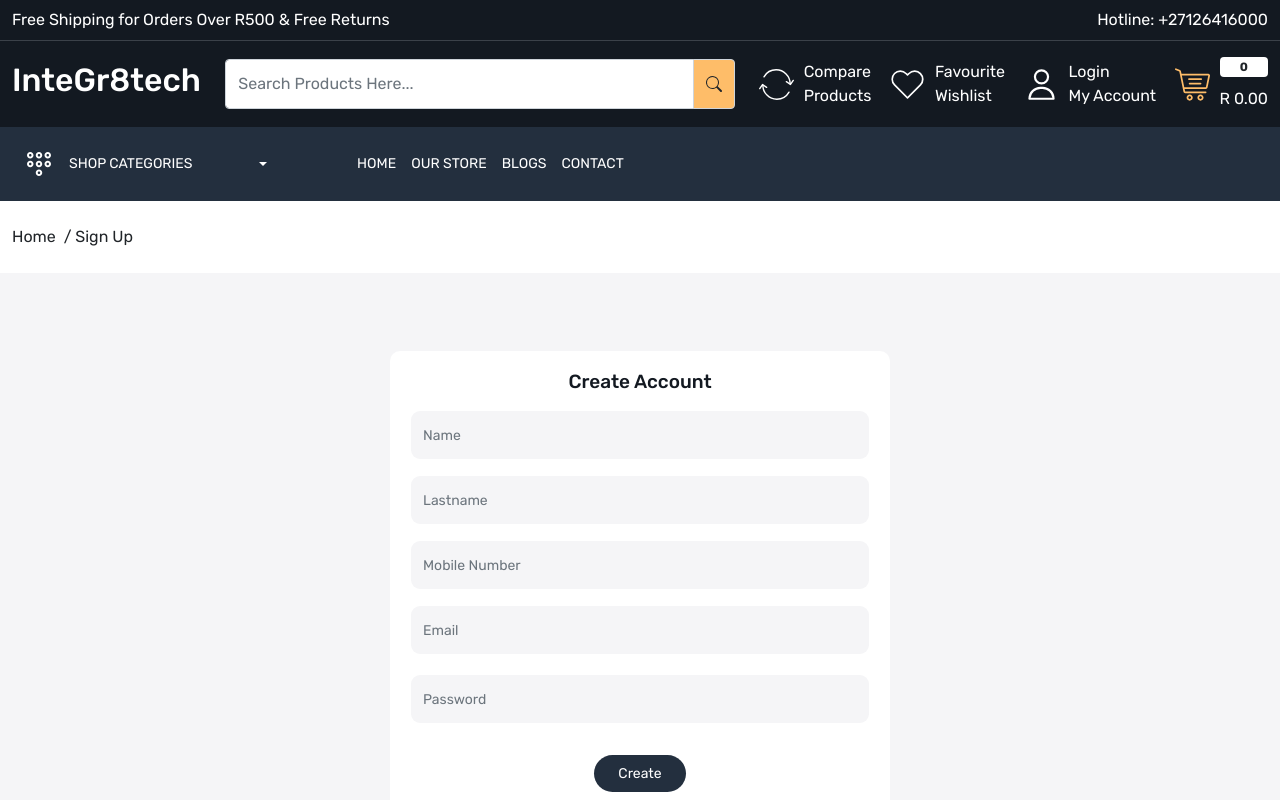
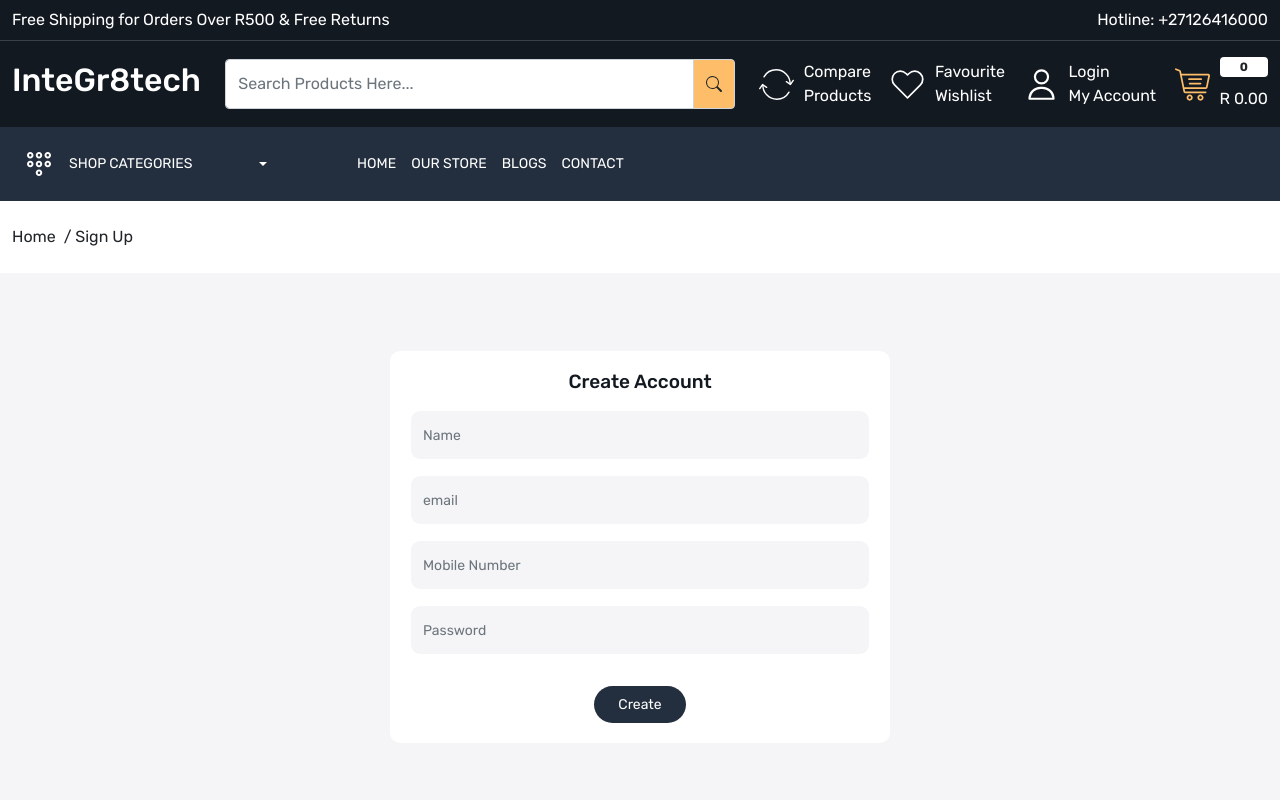
Before and after one commit to eversandrewsm/ecommerce-app, a React (Create React App) app: page /signup in a window 1280 px wide. Shown: the top 800 px of the page. Built offline with nearby package versions, Linux system fonts and the light colour scheme.

Commit message:
Last Update

```diff
--- /dev/null
+++ b/src/components/CustomInput.js
@@ -0,0 +1,17 @@
+import React from "react";
+
+const CustomInput = (props) => {
+  const { type, name, placeholder, classname } = props;
+  return (
+    <div>
+      <input
+        type={type}
+        name={name}
+        placeholder={placeholder}
+        className={`form-control ${classname}`}
+      />
+    </div>
+  );
+};
+
+export default CustomInput;
--- a/src/pages/Forgotpassword.js
+++ b/src/pages/Forgotpassword.js
@@ -3,6 +3,7 @@ import Meta from "../components/Meta";
 import BreadCrumb from "../components/BreadCrumb";
 import { Link } from "react-router-dom";
 import Container from "../components/Container";
+import CustomInput from "../components/CustomInput";
 
 const Forgotpassword = () => {
   return (
@@ -15,20 +16,13 @@ const Forgotpassword = () => {
             <div className="auth-card">
               <h3 className="text-center mb-3">Reset Your Password</h3>
               <p className="text-center my-2 mt-2 text-danger">
-                "Please check your email for the password reset link."
+                "We will send a reset link to your email address."
               </p>
               <form action="" className="d-flex flex-column gap-15">
-                <div>
-                  <input
-                    type="email"
-                    name="email"
-                    placeholder="Email"
-                    className="form-control"
-                  />
-                </div>
+                <CustomInput type="email" name="email" placeholder="Email" />
                 <div>
                   <div className="mt-3 d-flex flex-column gap-15 justify-align-content-center align-items-center">
-                    <button className="button border-0 py-2 px-3" type="submit">
+                    <button className="button py-2 px-3" type="submit">
                       Submit
                     </button>
                     <Link to="/login">Cancel</Link>
--- a/src/pages/Login.js
+++ b/src/pages/Login.js
@@ -3,6 +3,7 @@ import BreadCrumb from "../components/BreadCrumb";
 import Meta from "../components/Meta";
 import { Link } from "react-router-dom";
 import Container from "../components/Container";
+import CustomInput from "../components/CustomInput";
 
 const Login = () => {
   return (
@@ -15,22 +16,12 @@ const Login = () => {
             <div className="auth-card">
               <h3 className="text-center mb-3">Login</h3>
               <form action="" className="d-flex flex-column gap-15">
-                <div>
-                  <input
-                    type="email"
-                    name="email"
-                    placeholder="Email"
-                    className="form-control"
-                  />
-                </div>
-                <div className="mt-1">
-                  <input
-                    type="password"
-                    name="password"
-                    placeholder="Password"
-                    className="form-control"
-                  />
-                </div>
+                <CustomInput type="email" name="email" placeholder="Email" />
+                <CustomInput
+                  type="password"
+                  name="password"
+                  placeholder="Password"
+                />
                 <div>
                   <Link to="/forgot-password">Forgot Password?</Link>
                   <div className="d-flex justify-content-center gap-15 align-align-items-center mt-3">
--- a/src/pages/Resetpassword.js
+++ b/src/pages/Resetpassword.js
@@ -2,6 +2,7 @@ import React from "react";
 import BreadCrumb from "../components/BreadCrumb";
 import Meta from "../components/Meta";
 import Container from "../components/Container";
+import CustomInput from "../components/CustomInput";
 
 const Resetpassword = () => {
   return (
@@ -14,25 +15,22 @@ const Resetpassword = () => {
             <div className="auth-card">
               <h3 className="text-center mb-3">Reset Password</h3>
               <form action="" className="d-flex flex-column gap-15">
-                <div>
-                  <input
+                <CustomInput
                   type="password"
                   name="password"
                   placeholder="Password"
-                    className="form-control"
                 />
-                </div>
-                <div className="mt-1">
-                  <input
+                <CustomInput
+                  className="mt-1"
                   type="password"
                   name="confpassword"
                   placeholder="Confirm Password"
-                    className="form-control"
                 />
-                </div>
                 <div>
                   <div className="d-flex justify-content-center gap-15 align-align-items-center mt-3">
-                    <button className="button border-0 px-4 py-2">OK</button>
+                    <button className="button border-0 px-4 py-2">
+                      Submit
+                    </button>
                   </div>
                 </div>
               </form>
--- a/src/pages/Signup.js
+++ b/src/pages/Signup.js
@@ -2,6 +2,7 @@ import React from "react";
 import BreadCrumb from "../components/BreadCrumb";
 import Meta from "../components/Meta";
 import Container from "../components/Container";
+import CustomInput from "../components/CustomInput";
 
 const Signup = () => {
   return (
@@ -14,46 +15,18 @@ const Signup = () => {
             <div className="auth-card">
               <h3 className="text-center mb-3">Create Account</h3>
               <form action="" className="d-flex flex-column gap-15">
-                <div>
-                  <input
-                    type="text"
-                    name="name"
-                    placeholder="Name"
-                    className="form-control"
-                  />
-                </div>
-                <div>
-                  <input
-                    type="text"
-                    name="lastname"
-                    placeholder="Lastname"
-                    className="form-control"
-                  />
-                </div>
-                <div>
-                  <input
+                <CustomInput type="text" name="name" placeholder="Name" />
+                <CustomInput type="email" name="email" placeholder="email" />
+                <CustomInput
                   type="tel"
                   name="mobile"
                   placeholder="Mobile Number"
-                    className="form-control"
                 />
-                </div>
-                <div>
-                  <input
-                    type="email"
-                    name="email"
-                    placeholder="Email"
-                    className="form-control"
-                  />
-                </div>
-                <div className="mt-1">
-                  <input
+                <CustomInput
                   type="password"
                   name="password"
                   placeholder="Password"
-                    className="form-control"
                 />
-                </div>
                 <div>
                   <div className="d-flex justify-content-center gap-15 align-align-items-center mt-3">
                     <button className="button border-0 px-4 py-2">
```
Lines whose indentation alone changed are shown as unchanged.
